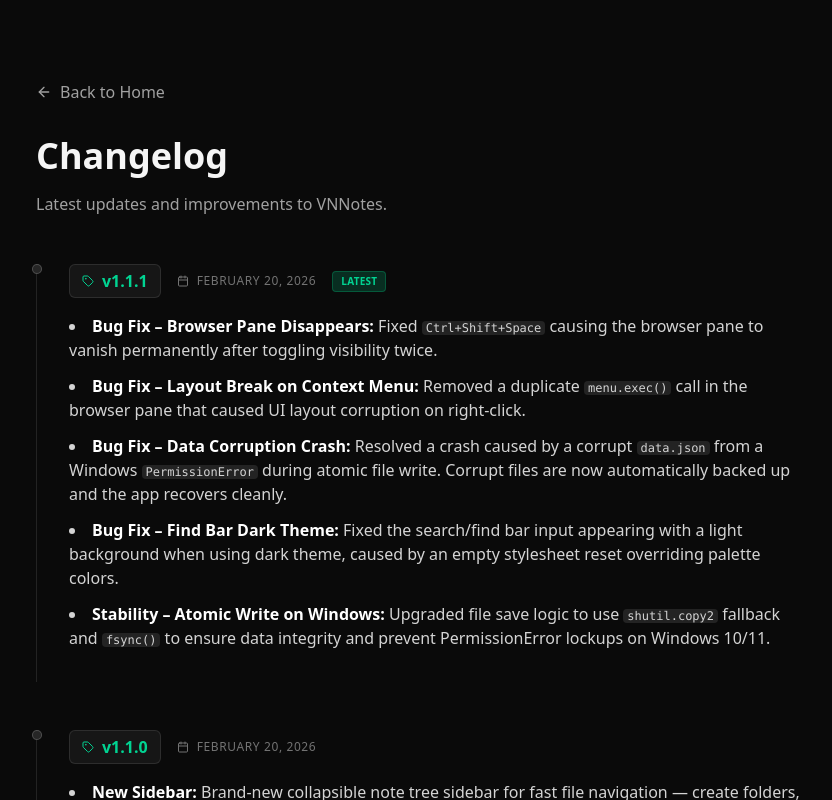
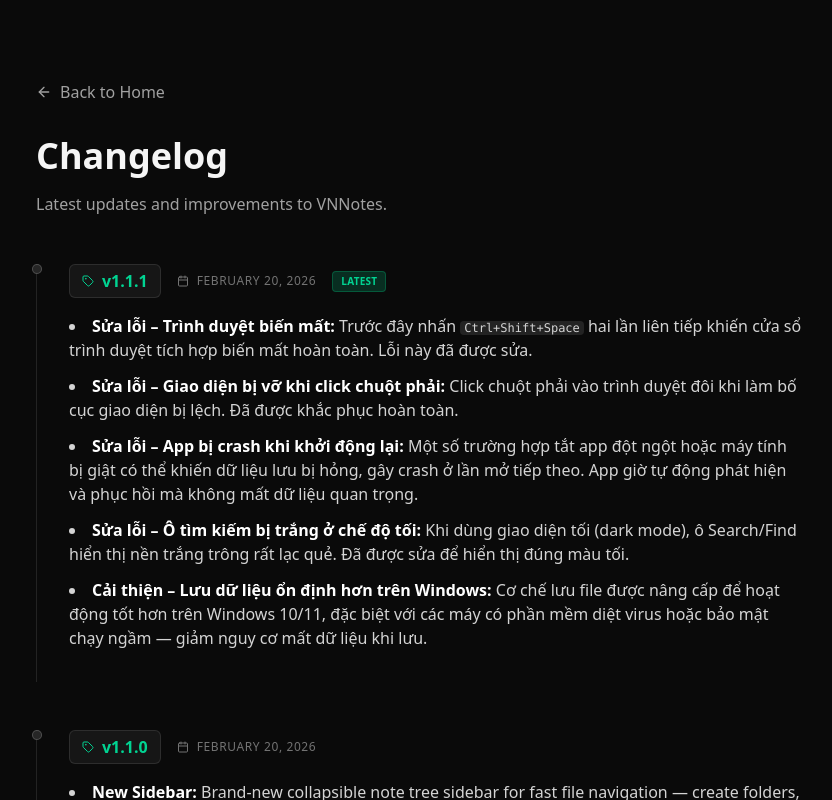
Before and after one commit to bbqqvv/VNNotes-AnonymNotes, a Next.js app in the folder web/: page /changelog in a window 1280 px wide. Shown: the top 800 px of the page, without its empty margins (220-1052 px from the left). Built offline with nearby package versions, Linux system fonts and the light colour scheme.

Commit message:
docs: rewrite v1.1.1 changelog in user-friendly language

```diff
--- a/web/app/changelog/page.tsx
+++ b/web/app/changelog/page.tsx
@@ -21,11 +21,11 @@
                         isLatest={true}
                     >
                         <ul className="list-disc list-inside space-y-3 text-neutral-300">
-                            <li><strong className="text-white">Bug Fix – Browser Pane Disappears:</strong> Fixed <kbd className="bg-white/10 px-1 rounded text-xs">Ctrl+Shift+Space</kbd> causing the browser pane to vanish permanently after toggling visibility twice.</li>
-                            <li><strong className="text-white">Bug Fix – Layout Break on Context Menu:</strong> Removed a duplicate <code className="bg-white/10 px-1 rounded text-xs">menu.exec()</code> call in the browser pane that caused UI layout corruption on right-click.</li>
-                            <li><strong className="text-white">Bug Fix – Data Corruption Crash:</strong> Resolved a crash caused by a corrupt <code className="bg-white/10 px-1 rounded text-xs">data.json</code> from a Windows <code className="bg-white/10 px-1 rounded text-xs">PermissionError</code> during atomic file write. Corrupt files are now automatically backed up and the app recovers cleanly.</li>
-                            <li><strong className="text-white">Bug Fix – Find Bar Dark Theme:</strong> Fixed the search/find bar input appearing with a light background when using dark theme, caused by an empty stylesheet reset overriding palette colors.</li>
-                            <li><strong className="text-white">Stability – Atomic Write on Windows:</strong> Upgraded file save logic to use <code className="bg-white/10 px-1 rounded text-xs">shutil.copy2</code> fallback and <code className="bg-white/10 px-1 rounded text-xs">fsync()</code> to ensure data integrity and prevent PermissionError lockups on Windows 10/11.</li>
+                            <li><strong className="text-white">Sửa lỗi – Trình duyệt biến mất:</strong> Trước đây nhấn <kbd className="bg-white/10 px-1 rounded text-xs">Ctrl+Shift+Space</kbd> hai lần liên tiếp khiến cửa sổ trình duyệt tích hợp biến mất hoàn toàn. Lỗi này đã được sửa.</li>
+                            <li><strong className="text-white">Sửa lỗi – Giao diện bị vỡ khi click chuột phải:</strong> Click chuột phải vào trình duyệt đôi khi làm bố cục giao diện bị lệch. Đã được khắc phục hoàn toàn.</li>
+                            <li><strong className="text-white">Sửa lỗi – App bị crash khi khởi động lại:</strong> Một số trường hợp tắt app đột ngột hoặc máy tính bị giật có thể khiến dữ liệu lưu bị hỏng, gây crash ở lần mở tiếp theo. App giờ tự động phát hiện và phục hồi mà không mất dữ liệu quan trọng.</li>
+                            <li><strong className="text-white">Sửa lỗi – Ô tìm kiếm bị trắng ở chế độ tối:</strong> Khi dùng giao diện tối (dark mode), ô Search/Find hiển thị nền trắng trông rất lạc quẻ. Đã được sửa để hiển thị đúng màu tối.</li>
+                            <li><strong className="text-white">Cải thiện – Lưu dữ liệu ổn định hơn trên Windows:</strong> Cơ chế lưu file được nâng cấp để hoạt động tốt hơn trên Windows 10/11, đặc biệt với các máy có phần mềm diệt virus hoặc bảo mật chạy ngầm — giảm nguy cơ mất dữ liệu khi lưu.</li>
                         </ul>
                     </ChangelogEntry>
 
```
